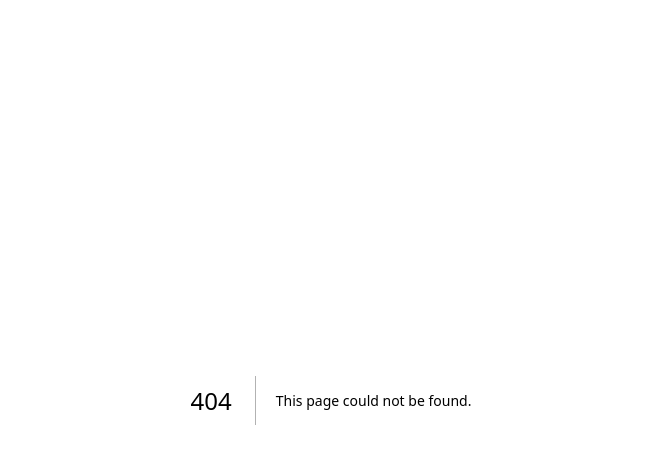
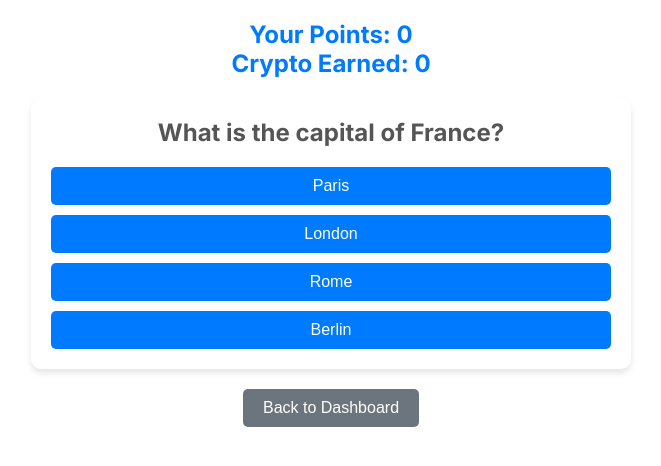
Before and after one commit to Kaye-N/rippleffectUTD, a Next.js app: page /game in a window 1280 px wide. Before the commit this address had no page. Shown: the top 466 px of the page, without its empty margins (309-970 px from the left). Built offline with nearby package versions, Linux system fonts and the light colour scheme.

Commit message:
semi-complete

```diff
--- /dev/null
+++ b/app/game/game.css
@@ -0,0 +1,73 @@
+/* General Styling */
+.game-container {
+  text-align: center;
+  padding: 20px;
+}
+
+.score {
+  margin-bottom: 20px;
+}
+
+.score h2 {
+  font-size: 1.5rem;
+  color: #007bff;
+}
+
+/* Question Box */
+.question-box {
+  background: #fff;
+  padding: 20px;
+  border-radius: 10px;
+  box-shadow: 0px 4px 6px rgba(0, 0, 0, 0.1);
+  margin: 20px auto;
+  max-width: 600px;
+}
+
+.question-box h3 {
+  font-size: 1.5rem;
+  color: #555;
+  margin-bottom: 20px;
+}
+
+.options {
+  display: flex;
+  flex-direction: column;
+  gap: 10px;
+}
+
+.option-button {
+  padding: 10px 15px;
+  font-size: 1rem;
+  background-color: #007bff;
+  color: white;
+  border: none;
+  border-radius: 5px;
+  cursor: pointer;
+  transition: background-color 0.3s ease, transform 0.2s ease;
+}
+
+.option-button:hover {
+  background-color: #0056b3;
+  transform: scale(1.05);
+}
+
+/* Back to Dashboard Link */
+.back-link {
+  margin-top: 20px;
+  text-align: center;
+}
+
+.back-link .back-button {
+  background-color: #6c757d;
+  color: white;
+  padding: 10px 20px;
+  font-size: 1rem;
+  border: none;
+  border-radius: 5px;
+  cursor: pointer;
+  transition: background-color 0.3s ease;
+}
+
+.back-link .back-button:hover {
+  background-color: #5a6268;
+}
--- /dev/null
+++ b/app/game/page.tsx
@@ -0,0 +1,88 @@
+"use client";
+
+import { useState } from "react";
+import "./game.css";
+import Link from "next/link";
+
+export default function Game() {
+  const [points, setPoints] = useState(0);
+  const [questionIndex, setQuestionIndex] = useState(0);
+  const [cryptoCount, setCryptoCount] = useState(0);
+
+  const questions = [
+    {
+      question: "What is the capital of France?",
+      options: ["Paris", "London", "Rome", "Berlin"],
+      correct: 0,
+    },
+    {
+      question: "What is 2 + 2?",
+      options: ["3", "4", "5", "6"],
+      correct: 1,
+    },
+    {
+      question: "Which planet is known as the Red Planet?",
+      options: ["Earth", "Mars", "Jupiter", "Saturn"],
+      correct: 1,
+    },
+    {
+      question: "What is the largest ocean on Earth?",
+      options: ["Atlantic", "Indian", "Pacific", "Arctic"],
+      correct: 2,
+    },
+    {
+      question: "Who wrote 'Romeo and Juliet'?",
+      options: ["Shakespeare", "Hemingway", "Tolkien", "Dickens"],
+      correct: 0,
+    },
+  ];
+
+  const handleAnswer = (index) => {
+    if (index === questions[questionIndex].correct) {
+      const newPoints = points + 5;
+      setPoints(newPoints);
+
+      if (newPoints >= 50) {
+        setCryptoCount(cryptoCount + 1);
+        setPoints(0); // Reset points after earning a crypto
+      }
+    }
+
+    // Move to the next question or restart the game
+    if (questionIndex < questions.length - 1) {
+      setQuestionIndex(questionIndex + 1);
+    } else {
+      setQuestionIndex(0); // Restart the game
+    }
+  };
+
+  return (
+    <main className="game-container">
+      <div className="score">
+        <h2>Your Points: {points}</h2>
+        <h2>Crypto Earned: {cryptoCount}</h2>
+      </div>
+
+      <div className="question-box">
+        <h3>{questions[questionIndex].question}</h3>
+        <div className="options">
+          {questions[questionIndex].options.map((option, idx) => (
+            <button
+              key={idx}
+              onClick={() => handleAnswer(idx)}
+              className="option-button"
+            >
+              {option}
+            </button>
+          ))}
+        </div>
+      </div>
+
+      <div className="back-link">
+        <Link href="/">
+          <button className="back-button">Back to Dashboard</button>
+        </Link>
+      </div>
+    </main>
+  );
+}
```
